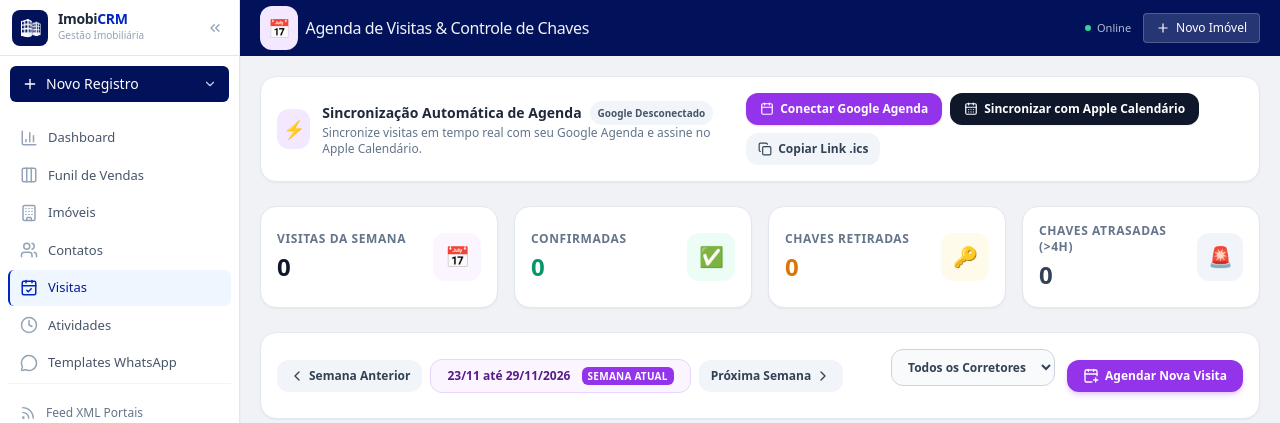
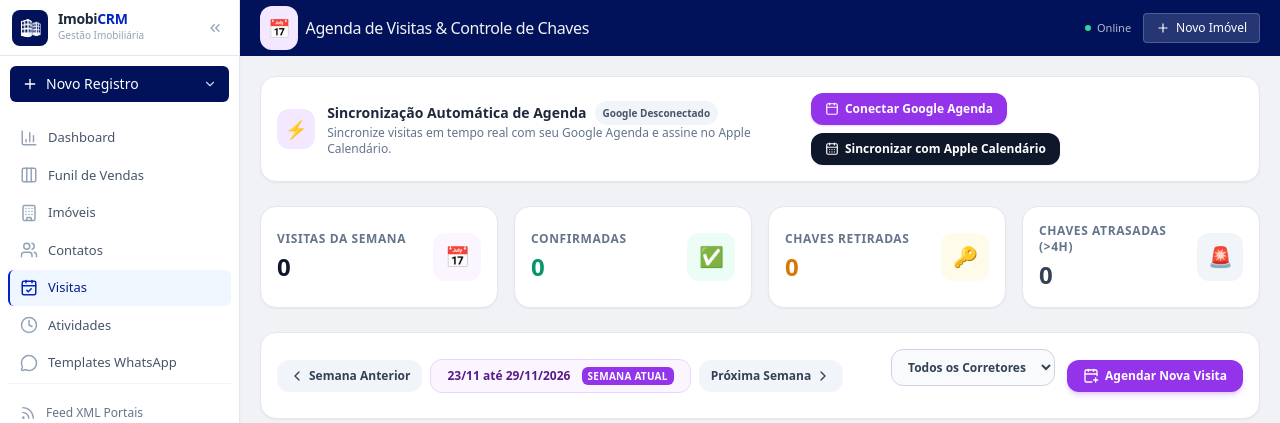
Before and after one commit to Ricardoqs20/CRM, a Django app: page /visits/ in a window 1280 px wide. Shown: the top 423 px of the page. Run offline with Django 5.2, Linux system fonts and the light colour scheme; the visitor is signed in with stand-in values (Sample User, id 1); data comes from the database, SQL or seed files in the repository; data that the repository does not hold is empty; some libraries are stand-ins or nearby versions.

Commit message:
ui: remover botao copiar link .ics da agenda de visitas

```diff
--- a/core/templates/visits/calendar.html
+++ b/core/templates/visits/calendar.html
@@ -10,7 +10,7 @@
 {% endblock %}
 
 {% block content %}
-<div class="space-y-6 max-w-7xl mx-auto" x-data="{ feedbackModalOpen: false, currentVisitId: null, scheduleModalOpen: false, copyFeedUrl(url) { navigator.clipboard.writeText(url).then(() => { alert('Link do Feed (.ics) copiado para a área de transferência!'); }); } }">
+<div class="space-y-6 max-w-7xl mx-auto" x-data="{ feedbackModalOpen: false, currentVisitId: null, scheduleModalOpen: false }">
 
     <!-- Barra Superior Compacta: Sincronização Automática de Agenda -->
     <div class="bg-white rounded-2xl p-4 border border-slate-200 shadow-sm flex flex-col md:flex-row items-center justify-between gap-4">
@@ -53,12 +53,6 @@
                title="Assinar feed de visitas no Apple Calendário / macOS / iOS">
                 <i data-lucide="calendar-days" class="w-3.5 h-3.5"></i> Sincronizar com Apple Calendário
             </a>
-            <button type="button"
-                    @click="copyFeedUrl('{{ ical_feed_url }}')"
-                    class="px-3 py-2 bg-slate-100 hover:bg-slate-200 text-slate-700 rounded-xl text-xs font-bold flex items-center gap-1.5 transition"
-                    title="Copiar link .ics para assinar em outros calendários">
-                <i data-lucide="copy" class="w-3.5 h-3.5"></i> Copiar Link .ics
-            </button>
             {% endif %}
         </div>
     </div>
```
